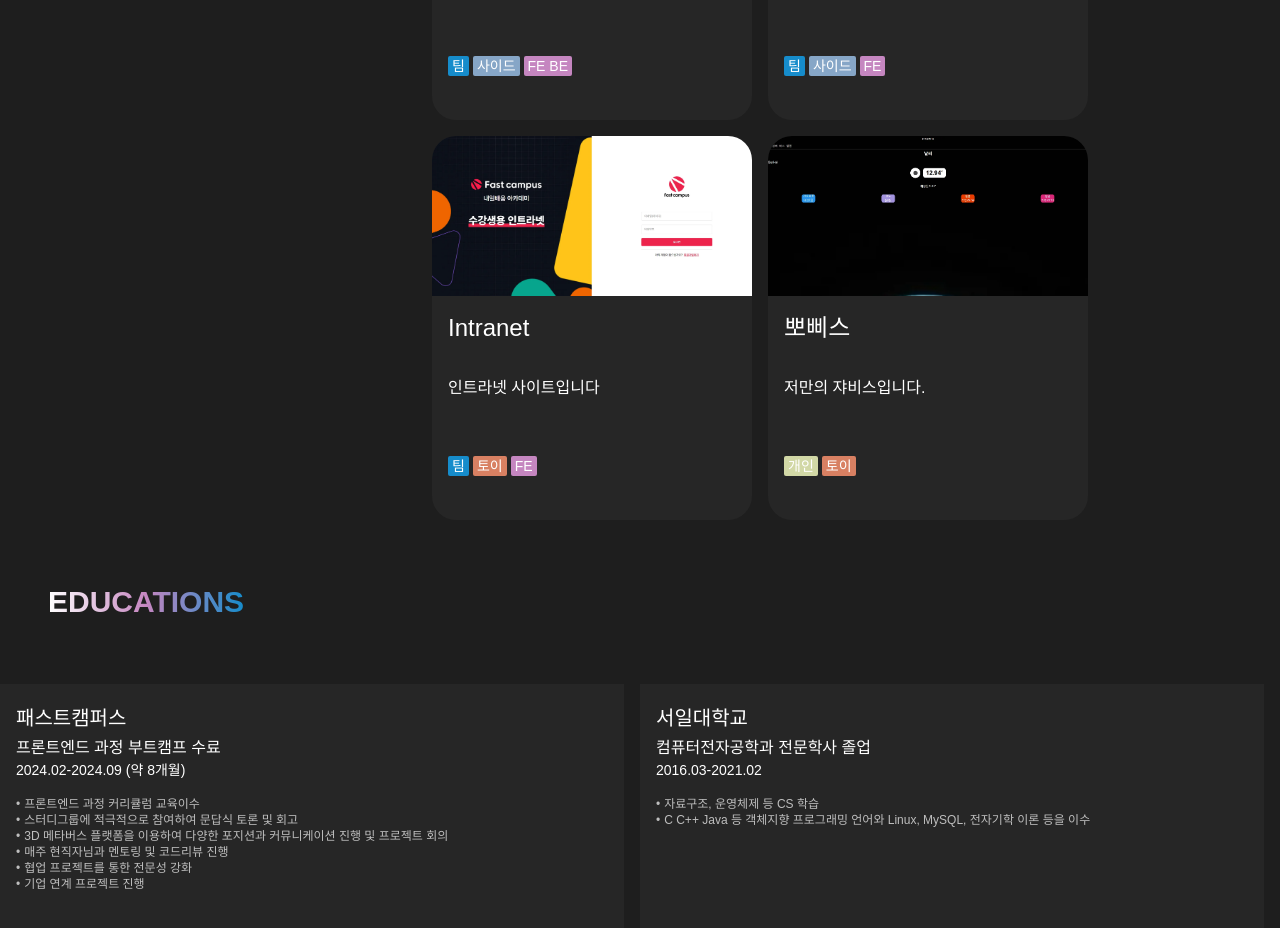
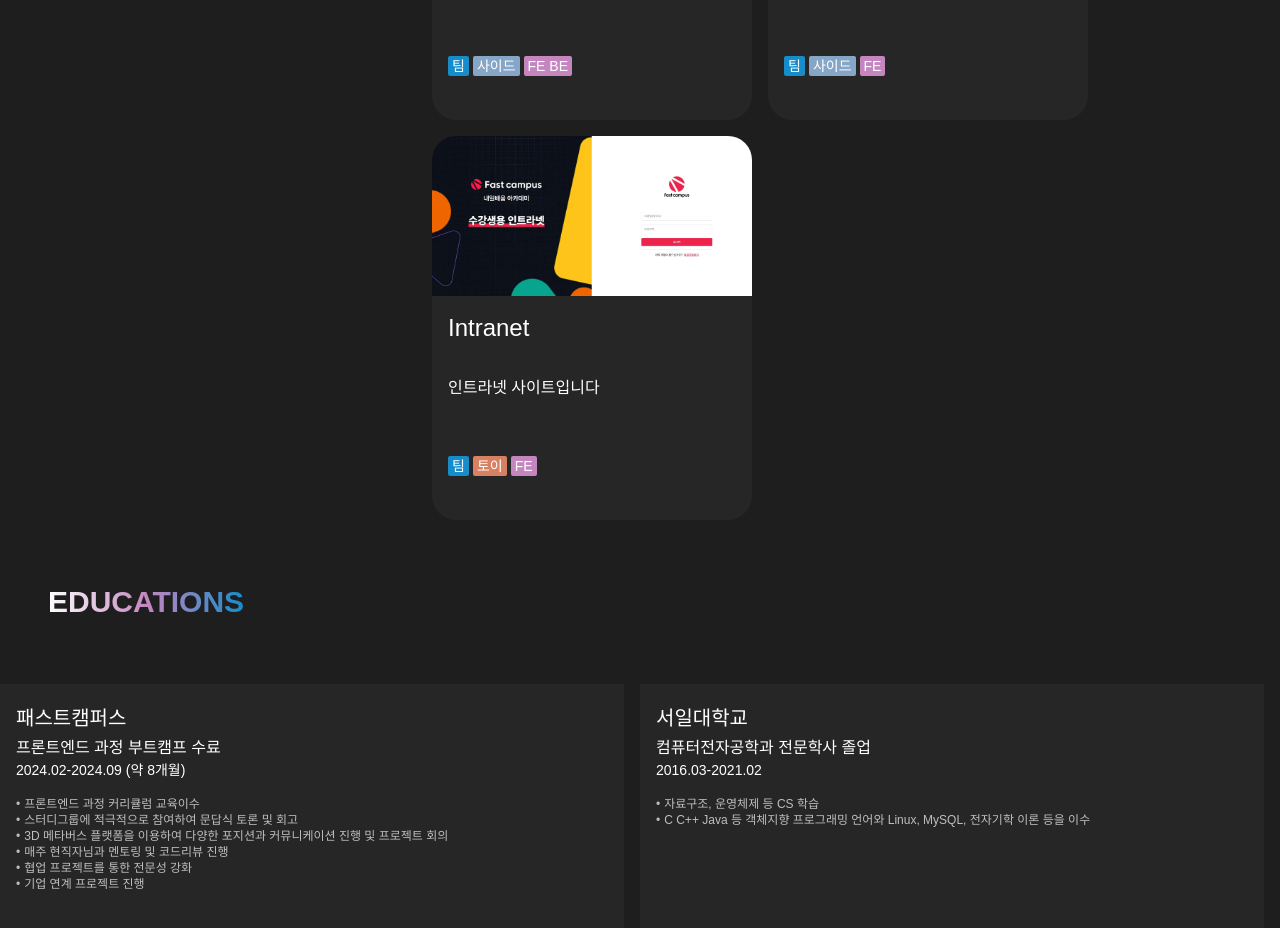
Before and after one commit to Hyun-EG/portfolio, a Next.js app: page / in a window 1280 px wide. Shown: the part 2500-3428 px from the top of the page. Built offline with nearby package versions, Linux system fonts and the light colour scheme.

Commit message:
Fix: 뽀삐스 프로젝트 제거 및 프로젝트 데이터 셀웹 이미지 추가

```diff
--- a/components/project/ProjectBox.tsx
+++ b/components/project/ProjectBox.tsx
@@ -7,7 +7,6 @@ import imgDevtube from "../../public/images/image-devtube.webp";
 import imgIntranet from "../../public/images/image-intranet.webp";
 import imgKarb from "../../public/images/image-karb.webp";
 import imgSellweb from "../../public/images/image-sellweb.webp";
-import imgPpoppis from "../../public/images/image-ppoppis.webp";
 import Badge from "../common/Badge";
 import ProjectModal from "./ProjectModal";
 import { useDispatch } from "react-redux";
@@ -112,18 +111,6 @@ const ProjectBox = () => {
             }
             onClick={() => handleCardClick("intranet")}
           />
-          <Card
-            projectImg={imgPpoppis}
-            projectName="뽀삐스"
-            projectDesc="저만의 쟈비스입니다."
-            badges={
-              <div className="flex items-center gap-1">
-                <Badge content="개인" color="olive" />
-                <Badge content="토이" color="orange" />
-              </div>
-            }
-            onClick={() => handleCardClick("ppoppis")}
-          />
         </div>
       </div>
     </div>
--- a/data/project-data/ProjectData.ts
+++ b/data/project-data/ProjectData.ts
@@ -1,19 +1,22 @@
-// ProjectData.ts
 import { ProjectDataType } from "@/types/projectDataType";
 
 export const projectData: ProjectDataType = {
   sellweb: {
     mainColor: "#DB2777",
-    link: "https://github.com/sellwebb/sellweb",
+    link: "https://github.com/Hyun-EG/SP-sellweb",
     title: "Sell Web (셀웹)",
     description:
       "Next.js API Routes를 활용한 서버리스 아키텍처 기반의 풀스택 프로젝트입니다. 결제 모듈과 외부 라이브러리 연동, OAuth 기반 인증 및 쿠키 관리, Tailwind CSS를 활용한 UI 구현, 기획부터 Figma 디자인까지 전 과정을 2人에서 경험하며 실전 중심의 역량 강화를 목표로 진행했습니다.",
     date: "2025.01.07 ~ 진행중",
     team: "FE 2명",
     images: [
-      "/images/projects/sellweb/home.PNG",
-      "/images/projects/sellweb/login.PNG",
-      "/images/projects/sellweb/signup.PNG",
+      "/images/projects/sellweb/image-login.webp",
+      "/images/projects/sellweb/image-signup.webp",
+      "/images/projects/sellweb/image-temp.webp",
+      "/images/projects/sellweb/image-temp-detail.webp",
+      "/images/projects/sellweb/image-ask.webp",
+      "/images/projects/sellweb/image-admin-project.webp",
+      "/images/projects/sellweb/image-admin.webp",
     ],
     keyFeatures: [
       "소셜 로그인 및 자체 인증 시스템 병행 (Naver SMTP 연동)",
@@ -469,73 +472,4 @@ export const projectData: ProjectDataType = {
       },
     ],
   },
-  ppoppis: {
-    mainColor: "#020202",
-    link: "https://github.com/Hyun-EG/ppoppi",
-    title: "PPOPPIS",
-    description:
-      "저만의 쟈비스가 필요하여 과거에 키우던 뽀삐의 이름을 따서 뽀삐스라 명명하였습니다. 이름이 다소 구리다는 피드백이 많아서 변경 예정입니다. 모바일로 사용하려고 만든 웹앱 사이트입니다.",
-    date: "2025/03/30 ~ 진행중",
-    team: "개인",
-    images: [
-      "/images/projects/ppoppis/image-home.webp",
-      "/images/projects/ppoppis/image-weather.webp",
-      "/images/projects/ppoppis/image-task.webp",
-    ],
-    keyFeatures: [""],
-    skills: [
-      {
-        skill: "React",
-        content:
-          "자바스크립트 기반 UI 라이브러리로, 컴포넌트 단위로 재사용 가능한 사용자 인터페이스를 구축할 수 있습니다.",
-      },
-      {
-        skill: "Next",
-        content:
-          "React 기반의 프레임워크로, 서버사이드 렌더링과 정적 사이트 생성을 지원하여 SEO에 유리하고 퍼포먼스를 향상시킬 수 있습니다.",
-      },
-      {
-        skill: "PWA",
-        content:
-          "웹 애플리케이션을 네이티브 앱처럼 사용할 수 있도록 해주는 기술로, 오프라인 사용, 홈 화면 설치, 푸시 알림 등의 기능을 제공합니다.",
-      },
-      {
-        skill: "Typescript",
-        content:
-          "자바스크립트에 정적 타입을 추가한 언어로, 코드 작성 시 실수를 줄이고 안정성과 유지보수성을 높일 수 있습니다.",
-      },
-      {
-        skill: "TailwindCSS",
-        content:
-          "유틸리티 기반의 CSS 프레임워크로, 클래스 조합만으로 빠르고 효율적인 반응형 UI를 구성할 수 있습니다.",
-      },
-    ],
-    contribution: [
-      {
-        title: "날씨 기능",
-        content: [
-          "일기예보에 믿음이 사라져서 날씨 api중 무료플랜의 api를 사용하여 오늘의 기본적인 날씨를 볼 수 있게하였습니다.",
-        ],
-      },
-      {
-        title: "할일 기능",
-        content: [
-          "홈트레이닝의 운동 루틴 학습이 부족하여 순서를 적어놓고 좋은 몸을 만들기 위해 만들었습니다.",
-          "요일마다 지정해두는게 좋을듯 하여 리팩토링 예정입니다.",
-        ],
-      },
-      {
-        title: "버스 기능",
-        content: [
-          "자주 타는 버스의 도착여부를 빠르게 알기위해 만들었습니다. 발급 받은 공공데이터 api key의 에러가 있어서 문의중이며 개발중입니다.",
-        ],
-      },
-      {
-        title: "약속 장소 타협 기능",
-        content: [
-          "멀리 있는 친구와의 중간거리를 정확히 측정한 후 좋은 거래뒤에 좋은 만남을 위해 개발예정입니다.",
-        ],
-      },
-    ],
-  },
 };
```
